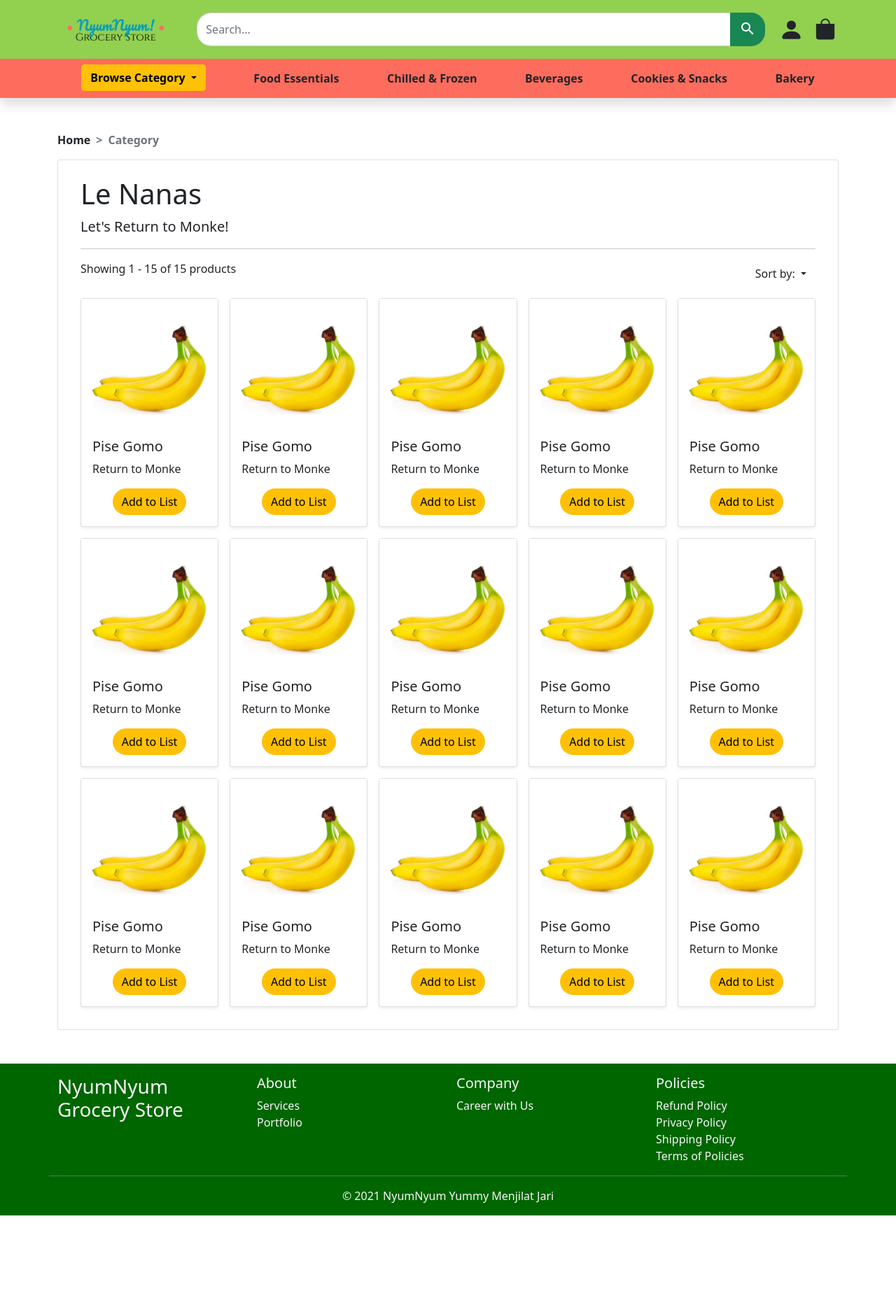
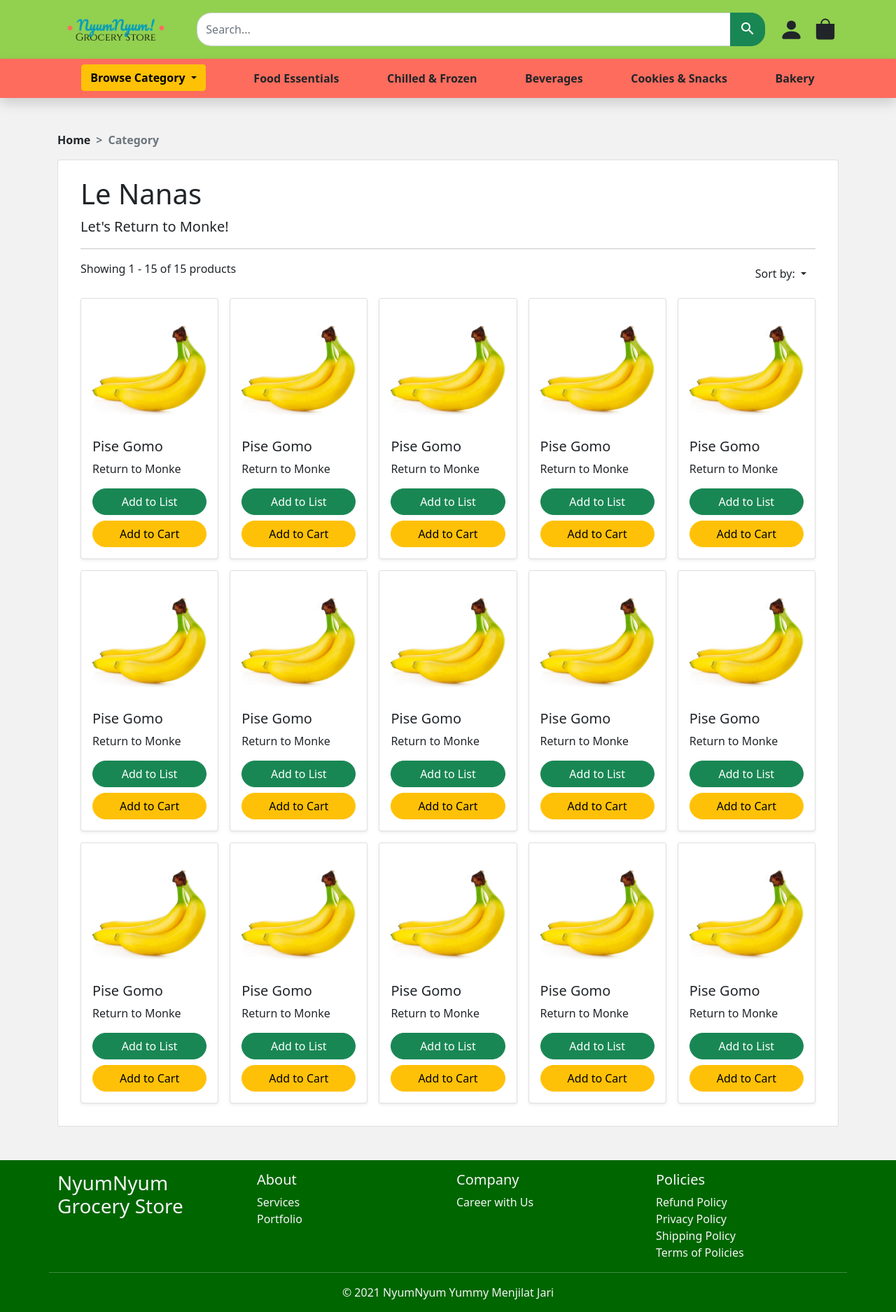
Before and after one commit to aimanaliff/online-grocery-shopping-system, a PHP site: page /products.html in a window 1280 px wide. Shown: the whole page at 70% size. Before the commit the page ends 1737 px from the top, so only its background shows below. Run offline with PHP 8.4, Linux system fonts and the light colour scheme.

Commit message:
added product closeup page

```diff
--- a/index.html
+++ b/index.html
@@ -142,7 +142,7 @@
                         <li><a class="dropdown-item" href="#">Dairy & Cheese</a></li>
                     </ul>
                 </li>
-                <li class="nav-item"><a href="#" class="nav-link text-dark">Food Essentials</a></li>
+                <li class="nav-item"><a href="products.html" class="nav-link text-dark">Food Essentials</a></li>
                 <li class="nav-item"><a href="#" class="nav-link text-dark">Chilled & Frozen</a></li>
                 <li class="nav-item"><a href="#" class="nav-link text-dark">Beverages</a></li>
                 <li class="nav-item"><a href="#" class="nav-link text-dark">Cookies & Snacks</a></li>
--- a/nyumstyle.css
+++ b/nyumstyle.css
@@ -1,3 +1,5 @@
+/* @import url('https://fonts.googleapis.com/css2?family=Noto+Sans&display=swap'); */
+
 body {
     background-color: #f2f2f2;
 }
--- a/products.html
+++ b/products.html
@@ -11,8 +11,8 @@
         integrity="sha384-eOJMYsd53ii+scO/bJGFsiCZc+5NDVN2yr8+0RDqr0Ql0h+rP48ckxlpbzKgwra6" crossorigin="anonymous">
 </head>
 
-<body>
-    <header class="py-3 sticky-top" style="background-color: #92D050;">
+<body style="background-color: #f2f2f2;">
+    <header class="py-3" style="background-color: #92D050;">
         <div class="container d-grid gap-3 align-items-center" style="grid-template-columns: 1fr 5fr;">
             <a href="index.html" class="navbar-brand">
                 <img src="./img/nyumnyumlogo.png" alt="logo" width="150" class="mx-2">
@@ -47,7 +47,7 @@
         </div>
     </header>
 
-    <nav class="container-fluid shadow" style="background-color: #FD6C5D;">
+    <nav class="container-fluid shadow sticky-top" style="background-color: #FD6C5D;">
         <div class="container d-flex flex-column flex-md-row justify-content-around py-lg-2 fw-bold">
             <div class="dropdown">
                 <button class="btn btn-warning dropdown-toggle d-none d-lg-inline-block fw-bold " type="button"
@@ -105,180 +105,225 @@
                 <div class="row row-cols-1 row-cols-sm-2 row-cols-md-3 row-cols-lg-5 g-3">
                     <div class="col">
                         <div class="card shadow-sm">
-                            <img src="./img/banana.jpg" alt="pise">
+                            <a href="products-closeup.html">
+                                <img src="./img/banana.jpg" alt="pise" class="card-img-top">
+                            </a>
                             <div class="card-body">
                                 <h5 class="card-title">Pise Gomo</h5>
                                 <p class="card-text">Return to Monke</p>
-                                <div class="container text-center">
-                                    <a href="#" class="btn btn-warning rounded-pill">Add to List</a>
+                                <div class="d-flex flex-sm-column justify-content-around">
+                                    <a href="#" class="btn btn-success rounded-pill mb-sm-2">Add to List</a>
+                                    <a href="#" class="btn btn-warning rounded-pill">Add to Cart</a>
                                 </div>
                             </div>
                         </div>
                     </div>
                     <div class="col">
                         <div class="card shadow-sm">
-                            <img src="./img/banana.jpg" alt="pise">
+                            <a href="products-closeup.html">
+                                <img src="./img/banana.jpg" alt="pise" class="card-img-top">
+                            </a>
                             <div class="card-body">
                                 <h5 class="card-title">Pise Gomo</h5>
                                 <p class="card-text">Return to Monke</p>
-                                <div class="container text-center">
-                                    <a href="#" class="btn btn-warning rounded-pill">Add to List</a>
+                                <div class="d-flex flex-sm-column justify-content-around">
+                                    <a href="#" class="btn btn-success rounded-pill mb-sm-2">Add to List</a>
+                                    <a href="#" class="btn btn-warning rounded-pill">Add to Cart</a>
                                 </div>
                             </div>
                         </div>
                     </div>
                     <div class="col">
                         <div class="card shadow-sm">
-                            <img src="./img/banana.jpg" alt="pise">
+                            <a href="products-closeup.html">
+                                <img src="./img/banana.jpg" alt="pise" class="card-img-top">
+                            </a>
                             <div class="card-body">
                                 <h5 class="card-title">Pise Gomo</h5>
                                 <p class="card-text">Return to Monke</p>
-                                <div class="container text-center">
-                                    <a href="#" class="btn btn-warning rounded-pill">Add to List</a>
+                                <div class="d-flex flex-sm-column justify-content-around">
+                                    <a href="#" class="btn btn-success rounded-pill mb-sm-2">Add to List</a>
+                                    <a href="#" class="btn btn-warning rounded-pill">Add to Cart</a>
                                 </div>
                             </div>
                         </div>
                     </div>
                     <div class="col">
                         <div class="card shadow-sm">
-                            <img src="./img/banana.jpg" alt="pise">
+                            <a href="products-closeup.html">
+                                <img src="./img/banana.jpg" alt="pise" class="card-img-top">
+                            </a>
                             <div class="card-body">
                                 <h5 class="card-title">Pise Gomo</h5>
                                 <p class="card-text">Return to Monke</p>
-                                <div class="container text-center">
-                                    <a href="#" class="btn btn-warning rounded-pill">Add to List</a>
+                                <div class="d-flex flex-sm-column justify-content-around">
+                                    <a href="#" class="btn btn-success rounded-pill mb-sm-2">Add to List</a>
+                                    <a href="#" class="btn btn-warning rounded-pill">Add to Cart</a>
                                 </div>
                             </div>
                         </div>
                     </div>
                     <div class="col">
                         <div class="card shadow-sm">
-                            <img src="./img/banana.jpg" alt="pise">
+                            <a href="products-closeup.html">
+                                <img src="./img/banana.jpg" alt="pise" class="card-img-top">
+                            </a>
                             <div class="card-body">
                                 <h5 class="card-title">Pise Gomo</h5>
                                 <p class="card-text">Return to Monke</p>
-                                <div class="container text-center">
-                                    <a href="#" class="btn btn-warning rounded-pill">Add to List</a>
+                                <div class="d-flex flex-sm-column justify-content-around">
+                                    <a href="#" class="btn btn-success rounded-pill mb-sm-2">Add to List</a>
+                                    <a href="#" class="btn btn-warning rounded-pill">Add to Cart</a>
                                 </div>
                             </div>
                         </div>
                     </div>
                     <div class="col">
                         <div class="card shadow-sm">
-                            <img src="./img/banana.jpg" alt="pise">
+                            <a href="products-closeup.html">
+                                <img src="./img/banana.jpg" alt="pise" class="card-img-top">
+                            </a>
                             <div class="card-body">
                                 <h5 class="card-title">Pise Gomo</h5>
                                 <p class="card-text">Return to Monke</p>
-                                <div class="container text-center">
-                                    <a href="#" class="btn btn-warning rounded-pill">Add to List</a>
+                                <div class="d-flex flex-sm-column justify-content-around">
+                                    <a href="#" class="btn btn-success rounded-pill mb-sm-2">Add to List</a>
+                                    <a href="#" class="btn btn-warning rounded-pill">Add to Cart</a>
                                 </div>
                             </div>
                         </div>
                     </div>
                     <div class="col">
                         <div class="card shadow-sm">
-                            <img src="./img/banana.jpg" alt="pise">
+                            <a href="products-closeup.html">
+                                <img src="./img/banana.jpg" alt="pise" class="card-img-top">
+                            </a>
                             <div class="card-body">
                                 <h5 class="card-title">Pise Gomo</h5>
                                 <p class="card-text">Return to Monke</p>
-                                <div class="container text-center">
-                                    <a href="#" class="btn btn-warning rounded-pill">Add to List</a>
+                                <div class="d-flex flex-sm-column justify-content-around">
+                                    <a href="#" class="btn btn-success rounded-pill mb-sm-2">Add to List</a>
+                                    <a href="#" class="btn btn-warning rounded-pill">Add to Cart</a>
                                 </div>
                             </div>
                         </div>
                     </div>
                     <div class="col">
                         <div class="card shadow-sm">
-                            <img src="./img/banana.jpg" alt="pise">
+                            <a href="products-closeup.html">
+                                <img src="./img/banana.jpg" alt="pise" class="card-img-top">
+                            </a>
                             <div class="card-body">
                                 <h5 class="card-title">Pise Gomo</h5>
                                 <p class="card-text">Return to Monke</p>
-                                <div class="container text-center">
-                                    <a href="#" class="btn btn-warning rounded-pill">Add to List</a>
+                                <div class="d-flex flex-sm-column justify-content-around">
+                                    <a href="#" class="btn btn-success rounded-pill mb-sm-2">Add to List</a>
+                                    <a href="#" class="btn btn-warning rounded-pill">Add to Cart</a>
                                 </div>
                             </div>
                         </div>
                     </div>
                     <div class="col">
                         <div class="card shadow-sm">
-                            <img src="./img/banana.jpg" alt="pise">
+                            <a href="products-closeup.html">
+                                <img src="./img/banana.jpg" alt="pise" class="card-img-top">
+                            </a>
                             <div class="card-body">
                                 <h5 class="card-title">Pise Gomo</h5>
                                 <p class="card-text">Return to Monke</p>
-                                <div class="container text-center">
-                                    <a href="#" class="btn btn-warning rounded-pill">Add to List</a>
+                                <div class="d-flex flex-sm-column justify-content-around">
+                                    <a href="#" class="btn btn-success rounded-pill mb-sm-2">Add to List</a>
+                                    <a href="#" class="btn btn-warning rounded-pill">Add to Cart</a>
                                 </div>
                             </div>
                         </div>
                     </div>
                     <div class="col">
                         <div class="card shadow-sm">
-                            <img src="./img/banana.jpg" alt="pise">
+                            <a href="products-closeup.html">
+                                <img src="./img/banana.jpg" alt="pise" class="card-img-top">
+                            </a>
                             <div class="card-body">
                                 <h5 class="card-title">Pise Gomo</h5>
                                 <p class="card-text">Return to Monke</p>
-                                <div class="container text-center">
-                                    <a href="#" class="btn btn-warning rounded-pill">Add to List</a>
+                                <div class="d-flex flex-sm-column justify-content-around">
+                                    <a href="#" class="btn btn-success rounded-pill mb-sm-2">Add to List</a>
+                                    <a href="#" class="btn btn-warning rounded-pill">Add to Cart</a>
                                 </div>
                             </div>
                         </div>
                     </div>
                     <div class="col">
                         <div class="card shadow-sm">
-                            <img src="./img/banana.jpg" alt="pise">
+                            <a href="products-closeup.html">
+                                <img src="./img/banana.jpg" alt="pise" class="card-img-top">
+                            </a>
                             <div class="card-body">
                                 <h5 class="card-title">Pise Gomo</h5>
                                 <p class="card-text">Return to Monke</p>
-                                <div class="container text-center">
-                                    <a href="#" class="btn btn-warning rounded-pill">Add to List</a>
+                                <div class="d-flex flex-sm-column justify-content-around">
+                                    <a href="#" class="btn btn-success rounded-pill mb-sm-2">Add to List</a>
+                                    <a href="#" class="btn btn-warning rounded-pill">Add to Cart</a>
                                 </div>
                             </div>
                         </div>
                     </div>
                     <div class="col">
                         <div class="card shadow-sm">
-                            <img src="./img/banana.jpg" alt="pise">
+                            <a href="products-closeup.html">
+                                <img src="./img/banana.jpg" alt="pise" class="card-img-top">
+                            </a>
                             <div class="card-body">
                                 <h5 class="card-title">Pise Gomo</h5>
                                 <p class="card-text">Return to Monke</p>
-                                <div class="container text-center">
-                                    <a href="#" class="btn btn-warning rounded-pill">Add to List</a>
+                                <div class="d-flex flex-sm-column justify-content-around">
+                                    <a href="#" class="btn btn-success rounded-pill mb-sm-2">Add to List</a>
+                                    <a href="#" class="btn btn-warning rounded-pill">Add to Cart</a>
                                 </div>
                             </div>
                         </div>
                     </div>
                     <div class="col">
                         <div class="card shadow-sm">
-                            <img src="./img/banana.jpg" alt="pise">
+                            <a href="products-closeup.html">
+                                <img src="./img/banana.jpg" alt="pise" class="card-img-top">
+                            </a>
                             <div class="card-body">
                                 <h5 class="card-title">Pise Gomo</h5>
                                 <p class="card-text">Return to Monke</p>
-                                <div class="container text-center">
-                                    <a href="#" class="btn btn-warning rounded-pill">Add to List</a>
+                                <div class="d-flex flex-sm-column justify-content-around">
+                                    <a href="#" class="btn btn-success rounded-pill mb-sm-2">Add to List</a>
+                                    <a href="#" class="btn btn-warning rounded-pill">Add to Cart</a>
                                 </div>
                             </div>
                         </div>
                     </div>
                     <div class="col">
                         <div class="card shadow-sm">
-                            <img src="./img/banana.jpg" alt="pise">
+                            <a href="products-closeup.html">
+                                <img src="./img/banana.jpg" alt="pise" class="card-img-top">
+                            </a>
                             <div class="card-body">
                                 <h5 class="card-title">Pise Gomo</h5>
                                 <p class="card-text">Return to Monke</p>
-                                <div class="container text-center">
-                                    <a href="#" class="btn btn-warning rounded-pill">Add to List</a>
+                                <div class="d-flex flex-sm-column justify-content-around">
+                                    <a href="#" class="btn btn-success rounded-pill mb-sm-2">Add to List</a>
+                                    <a href="#" class="btn btn-warning rounded-pill">Add to Cart</a>
                                 </div>
                             </div>
                         </div>
                     </div>
                     <div class="col">
                         <div class="card shadow-sm">
-                            <img src="./img/banana.jpg" alt="pise">
+                            <a href="products-closeup.html">
+                                <img src="./img/banana.jpg" alt="pise" class="card-img-top">
+                            </a>
                             <div class="card-body">
                                 <h5 class="card-title">Pise Gomo</h5>
                                 <p class="card-text">Return to Monke</p>
-                                <div class="container text-center">
-                                    <a href="#" class="btn btn-warning rounded-pill">Add to List</a>
+                                <div class="d-flex flex-sm-column justify-content-around">
+                                    <a href="#" class="btn btn-success rounded-pill mb-sm-2">Add to List</a>
+                                    <a href="#" class="btn btn-warning rounded-pill">Add to Cart</a>
                                 </div>
                             </div>
                         </div>
```
Also changed, not shown: products-closeup.html (added, +211 -0 lines).
